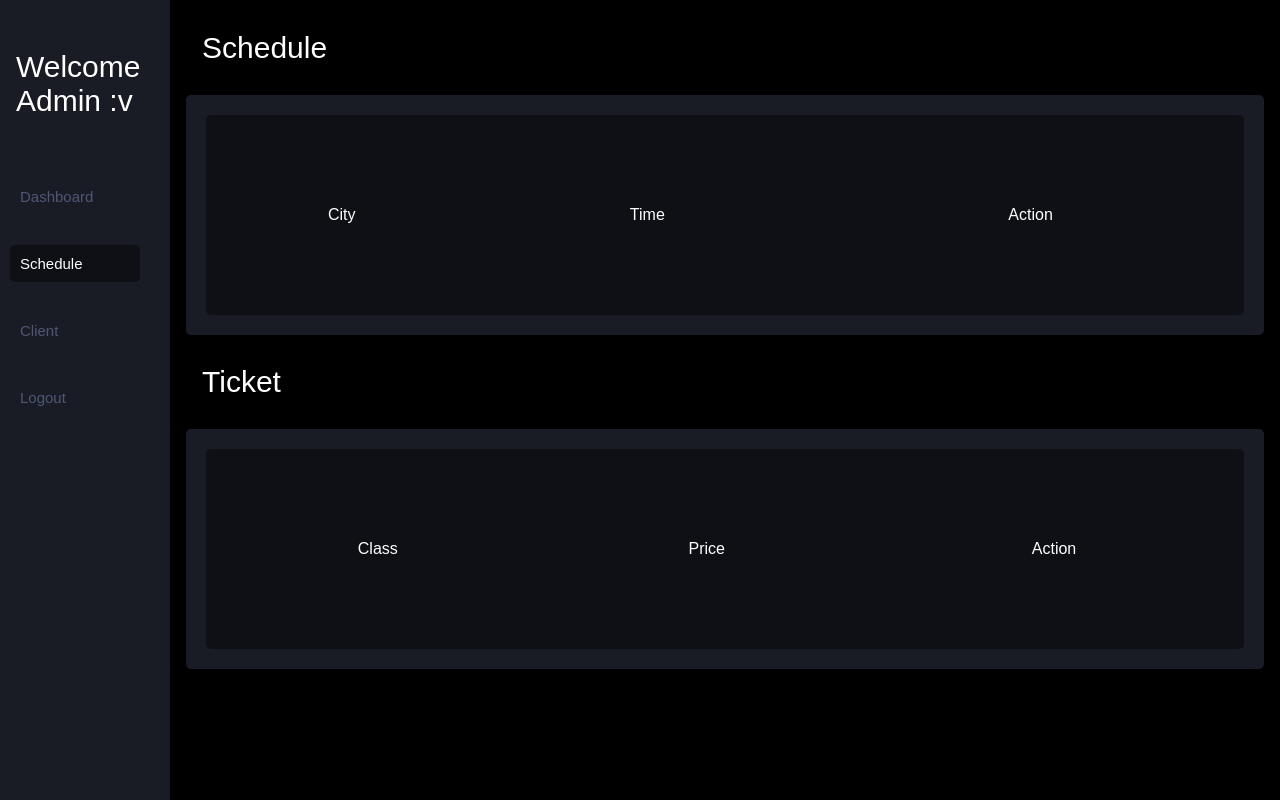
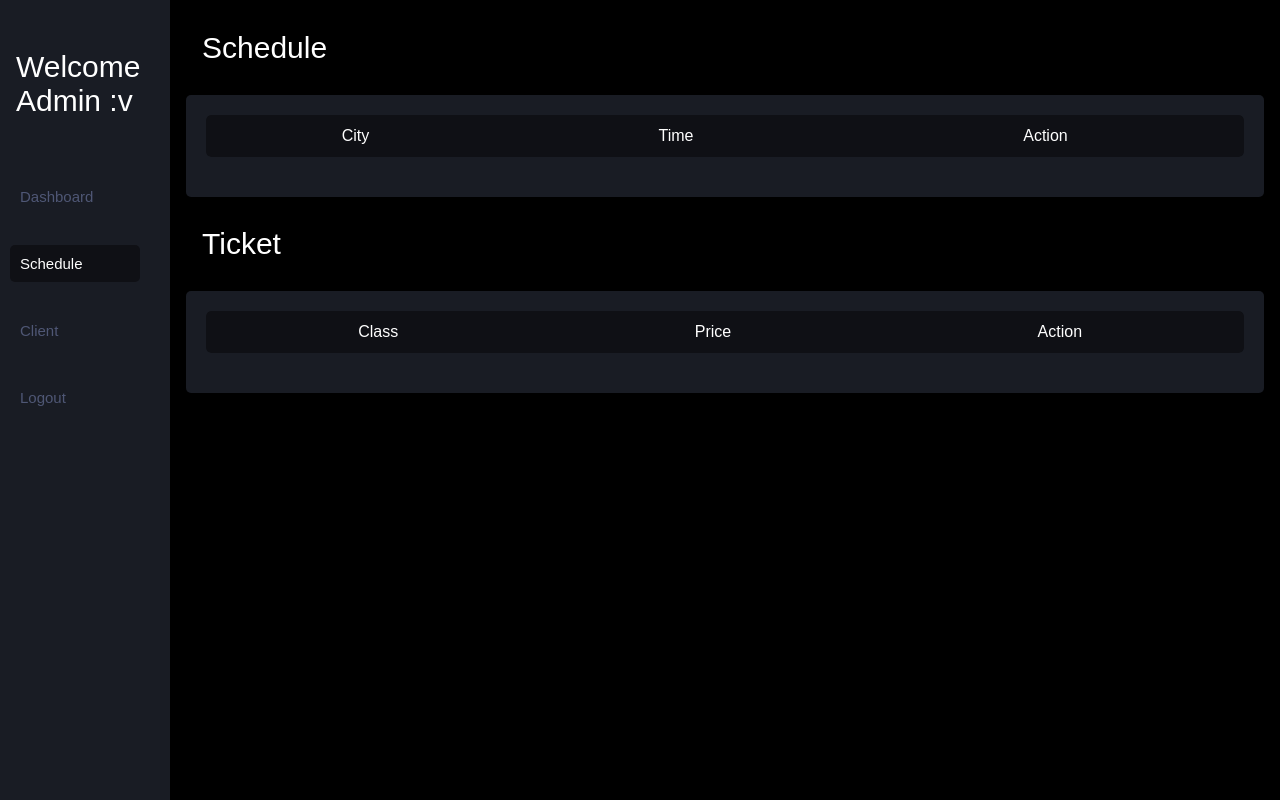
Before and after one commit to PappaIkan/tiket_online, a PHP site: page /admin_schedule.php in a window 1280 px wide. Run offline with PHP 8.4, Linux system fonts and the light colour scheme; the visitor is signed in with stand-in values (Sample User, id 1); data that the repository does not hold is empty.

Commit message:
Fixing few things

```diff
--- a/admin_schedule.php
+++ b/admin_schedule.php
@@ -80,16 +80,21 @@ if (!isset($_SESSION['login']) || $_SESSION['role'] != 'admin') {
             background-color: #191C24;
             padding: 20px;
         }
-        table{
-            justify-content: center;
+        table {
+            border-collapse: collapse;
             width: 100%;
-            height: 200px;
-            border-collapse:collapse;
+            margin-bottom: 20px;
+            border-radius: 5px;
+            overflow: hidden;
+        }
 
+        table,td {
+            padding: 12px;
+            text-align: center;
         }
-        .top-table{
+
+        .top_table {
             background-color: #0F1015;
-            padding: 1px;
         }
         .edit{
             text-decoration: none;
@@ -105,7 +110,6 @@ if (!isset($_SESSION['login']) || $_SESSION['role'] != 'admin') {
             padding: 10px;
             color: white;
         }
-
         td{
             text-align: center;
         }
@@ -124,9 +128,9 @@ if (!isset($_SESSION['login']) || $_SESSION['role'] != 'admin') {
         <div class="card-jadwal">
             <table>
                 <tr>
-                    <td class="top-table" style="border-top-left-radius: 5px; border-bottom-left-radius:5px;">City</td>
-                    <td class="top-table">Time</td>
-                    <td class="top-table" style="border-top-right-radius: 5px; border-bottom-right-radius:5px;">Action</td>
+                    <td class="top_table" style="border-top-left-radius: 5px; border-bottom-left-radius:5px;">City</td>
+                    <td class="top_table">Time</td>
+                    <td class="top_table" style="border-top-right-radius: 5px; border-bottom-right-radius:5px;">Action</td>
                 </tr>
                 <?php while($row = mysqli_fetch_array($jadwal_result)){
 
@@ -146,9 +150,9 @@ if (!isset($_SESSION['login']) || $_SESSION['role'] != 'admin') {
         <div class="card-jadwal">
             <table>
                 <tr>
-                    <td class="top-table" style="border-top-left-radius: 5px; border-bottom-left-radius:5px;">Class</td>
-                    <td class="top-table">Price</td>
-                    <td class="top-table" style="border-top-right-radius: 5px; border-bottom-right-radius:5px;">Action</td>
+                    <td class="top_table" style="border-top-left-radius: 5px; border-bottom-left-radius:5px;">Class</td>
+                    <td class="top_table">Price</td>
+                    <td class="top_table" style="border-top-right-radius: 5px; border-bottom-right-radius:5px;">Action</td>
                 </tr>
                 <?php while($row = mysqli_fetch_array($ticket_result)){
                 ?>
```
Also changed, not shown: admin_client.php (+14 -9 lines), edit_book.php (+4 -3 lines), history.php (+22 -19 lines), index.php (+6 -12 lines).
